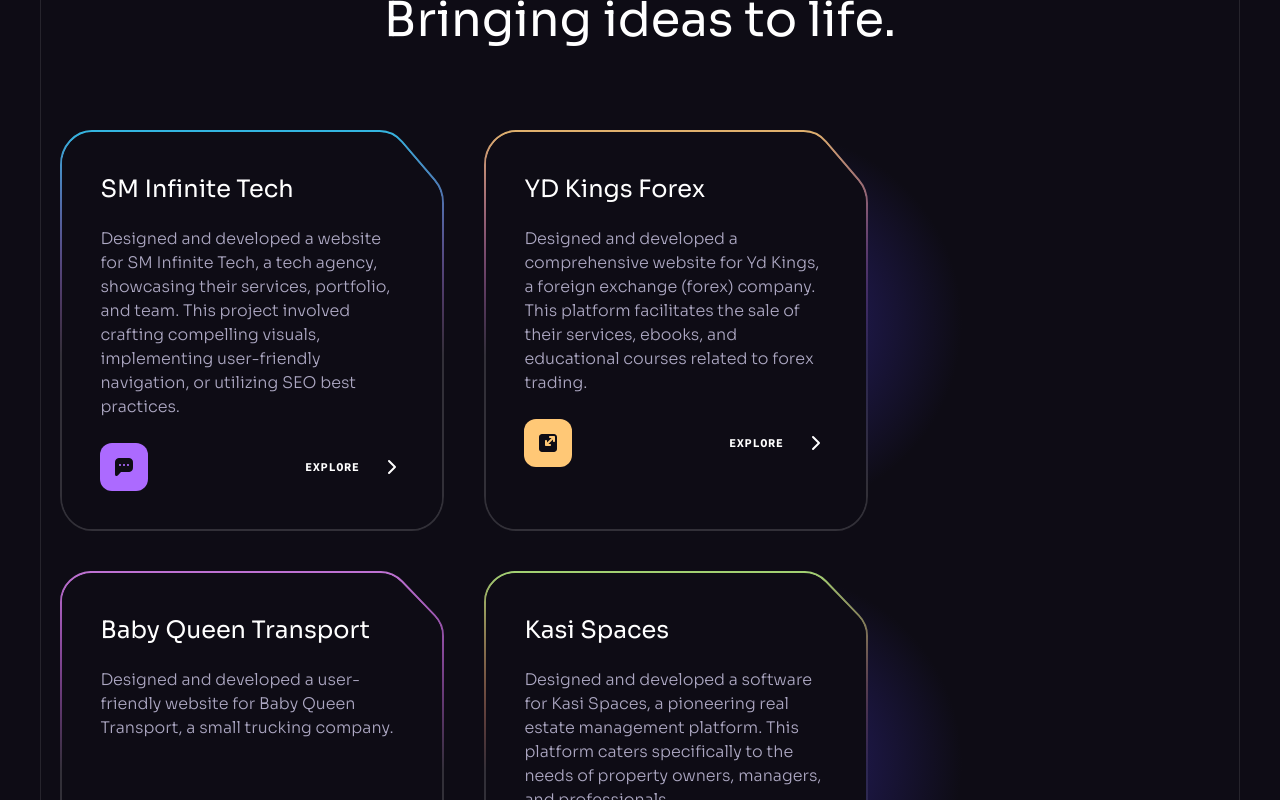
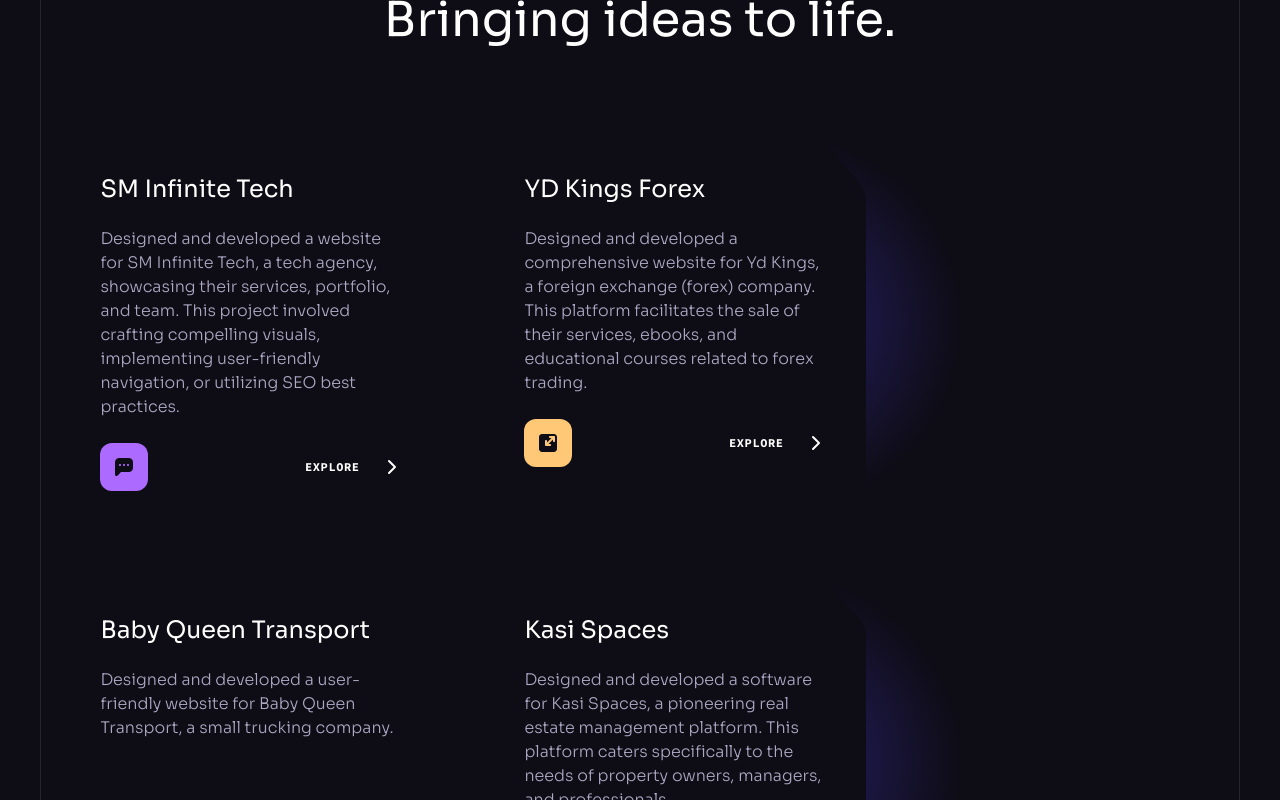
Before and after one commit to sphamandla-s/siphamandla-mdletshe, a React (Vite) app: page / in a window 1280 px wide. Shown: the part 3280-4080 px from the top of the page. Built offline with nearby package versions, Linux system fonts and the light colour scheme.

Commit message:
removed a bg img

```diff
--- a/src/components/Hero.jsx
+++ b/src/components/Hero.jsx
@@ -5,7 +5,6 @@
 import Typewriter from 'typewriter-effect';
 import { core_skills } from '../constants';
 import { BackgroundCircles, BottomLine, Gradient } from "./design/Hero";
-import { heroIcons } from "../constants";
 import { ScrollParallax } from "react-just-parallax";
 import { FaLinkedin, FaGithub, FaPhone } from "react-icons/fa";
 import { MdEmail } from "react-icons/md";
--- a/src/components/Projects.jsx
+++ b/src/components/Projects.jsx
@@ -21,9 +21,7 @@
                     {projects.map((item) => (
                         <div
                             className="block relative p-0.5 bg-no-repeat bg-[length:100%_100%] md:max-w-[24rem]"
-                            style={{
-                                backgroundImage: `url(${item.backgroundUrl})`,
-                            }}
+
                             key={item.id}
                         >
                             <div className="relative z-2 flex flex-col min-h-[22rem] p-[2.4rem] pointer-events-none">
```
